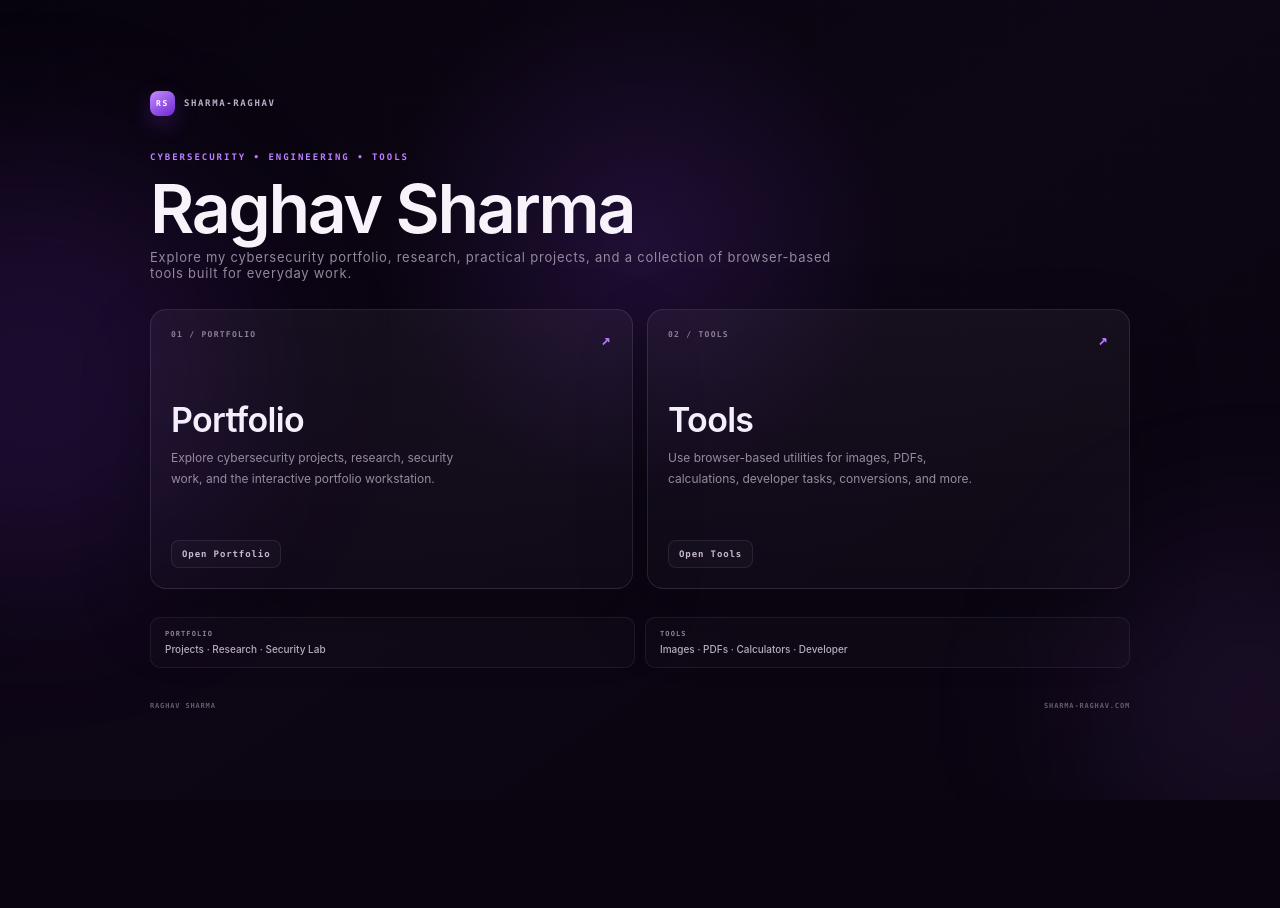
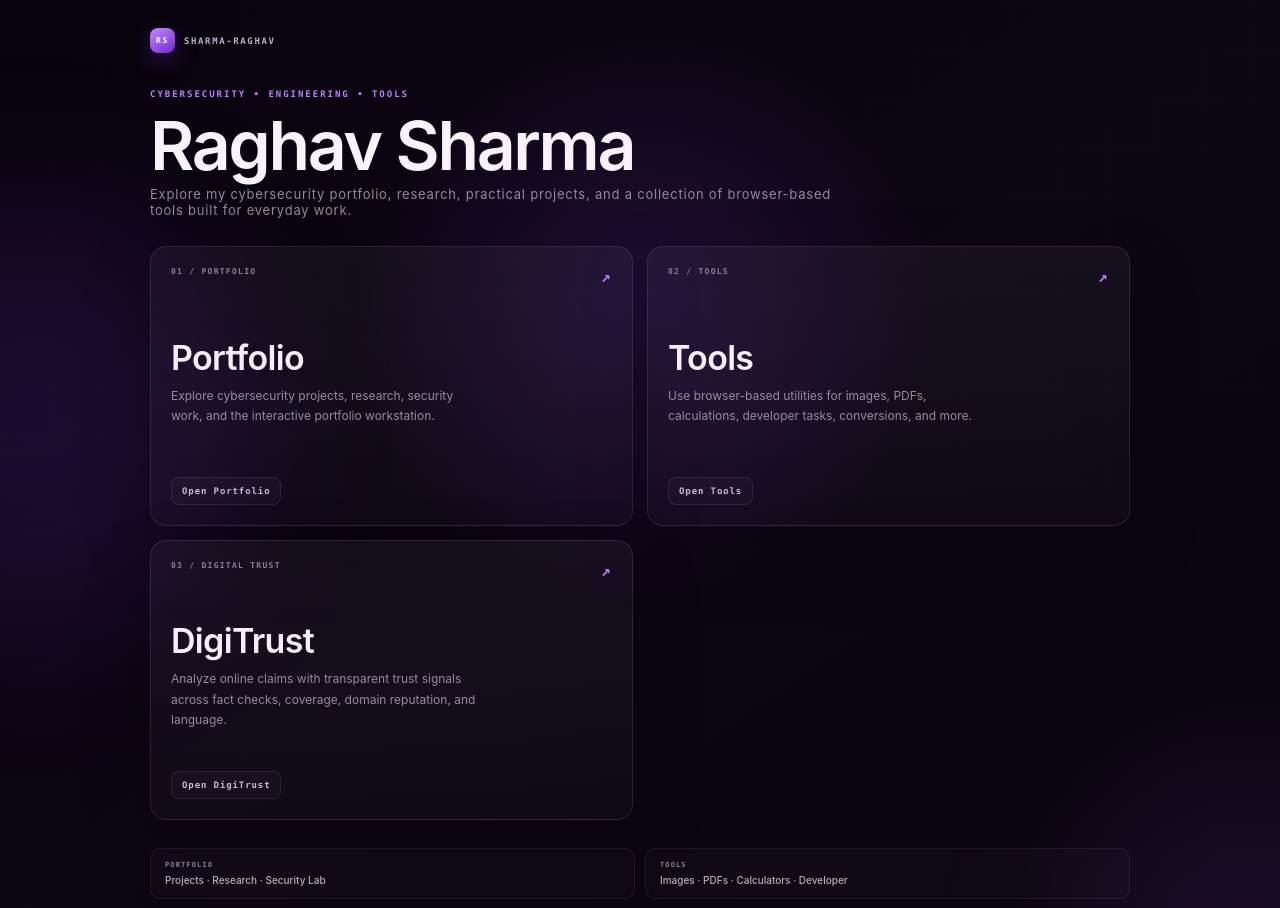
Before and after one commit to raghav19sh/sharma-raghav-os, a Next.js app: page / in a window 1280 px wide. Shown: the top 908 px of the page. Before the commit the page ends 800 px from the top, so only its background shows below. Built offline with nearby package versions, Linux system fonts and the light colour scheme.

Commit message:
Add DigiTrust entry button

```diff
--- a/src/app/page.tsx
+++ b/src/app/page.tsx
@@ -23,6 +23,14 @@ const options = [
     description:
       "Use browser-based utilities for images, PDFs, calculations, developer tasks, conversions, and more.",
     action: "Open Tools",
+  },
+  {
+    href: "https://digitrust.sharma-raghav.com",
+    eyebrow: "03 / DIGITAL TRUST",
+    title: "DigiTrust",
+    description:
+      "Analyze online claims with transparent trust signals across fact checks, coverage, domain reputation, and language.",
+    action: "Open DigiTrust",
   },
 ];
 
@@ -73,6 +81,10 @@ export default function HomePage() {
             <span>TOOLS</span>
             <strong>Images · PDFs · Calculators · Developer</strong>
           </div>
+          <div>
+            <span>DIGITRUST</span>
+            <strong>Trust Signals · Fact Checks · Coverage</strong>
+          </div>
         </div>
 
         <div className="entry-footer">
```
